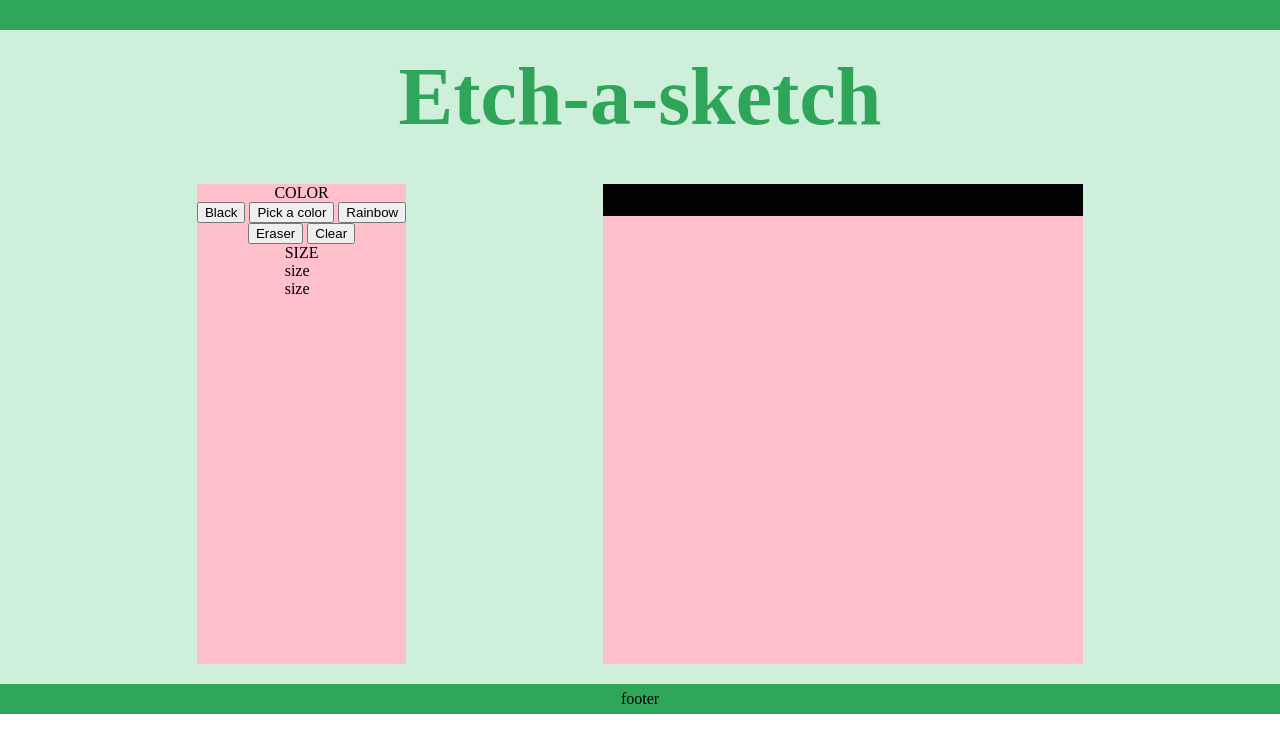
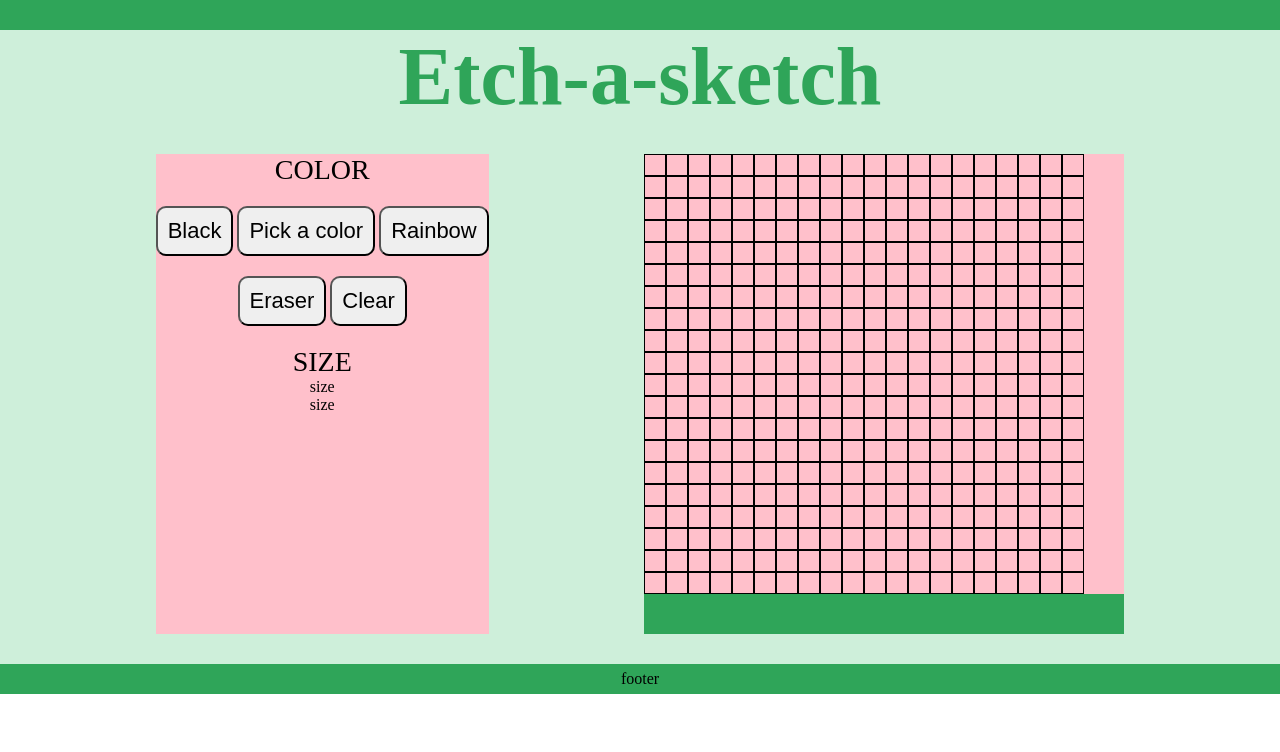
Before and after one commit to erikaa365/etch-a-sketch, a plain HTML site: page index.html in a window 1280 px wide. Drawn offline with Linux system fonts and the light colour scheme.

Commit message:
Add some style

```diff
--- a/script.js
+++ b/script.js
@@ -1,6 +1,6 @@
 const grid = document.getElementById('grid');
 let rows = document.getElementsByClassName('gridRow');
-let cells = document.getElementsByClassName('cell');
+
 
 function makeGrid(size){
     makeRows(size);
@@ -23,4 +23,5 @@ function makeColumns(cellNum){
     }
 }
 
-makeGrid(16);
+
+makeGrid(20);
--- a/style.css
+++ b/style.css
@@ -2,9 +2,12 @@ body{
     display: flex;
     flex-direction: column;
     align-items: center;
-    margin: 0px;
+    min-height: auto;
+    margin: 0;
+}
 
-}
+
+
 
 .header, .footer{
     display: flex;
@@ -23,28 +26,46 @@ body{
     font-size: 82px;
     color: #2FA559;
     font-weight: bolder;
-    padding: 20px;
 }
 
 .body{
     display: flex;
     width: 100%;
     justify-content: space-evenly;
-    padding: 20px;
     background-color: #CEEFDA;
+    padding-top: 30px;
+    padding-bottom: 30px;
 }
 
 .body_left{
     display: flex;
     flex-direction: column;
     align-items: center;
+    gap: 20px;
+    height: auto;
+}
+
+.body_left_header{
+    font-size: 28px;
+}
+
+button{
+    border-radius: 10px;
+    padding: 10px;
+    font-size: 22px;
 }
 
 .body_right{
     display: flex;
-    place-content: center;
+    place-content: space-between;
     width: 480px;
     height: 480px;
+}
+
+.sizing{
+    display: flex;
+    flex-direction: column;
+    align-items: center;
 }
 
 
@@ -55,6 +76,7 @@ div{
 #grid{
     width: 100%;
     height: 100%;
+    background-color: #2FA559;
 }
 
 .gridRow{
@@ -64,8 +86,8 @@ div{
 
 .cell{
     border: 1px solid black;
-    height: 100%;
-    width: 100%;
+    height: 20px;
+    width: 20px;
 }
 
 .cell:hover{
```
